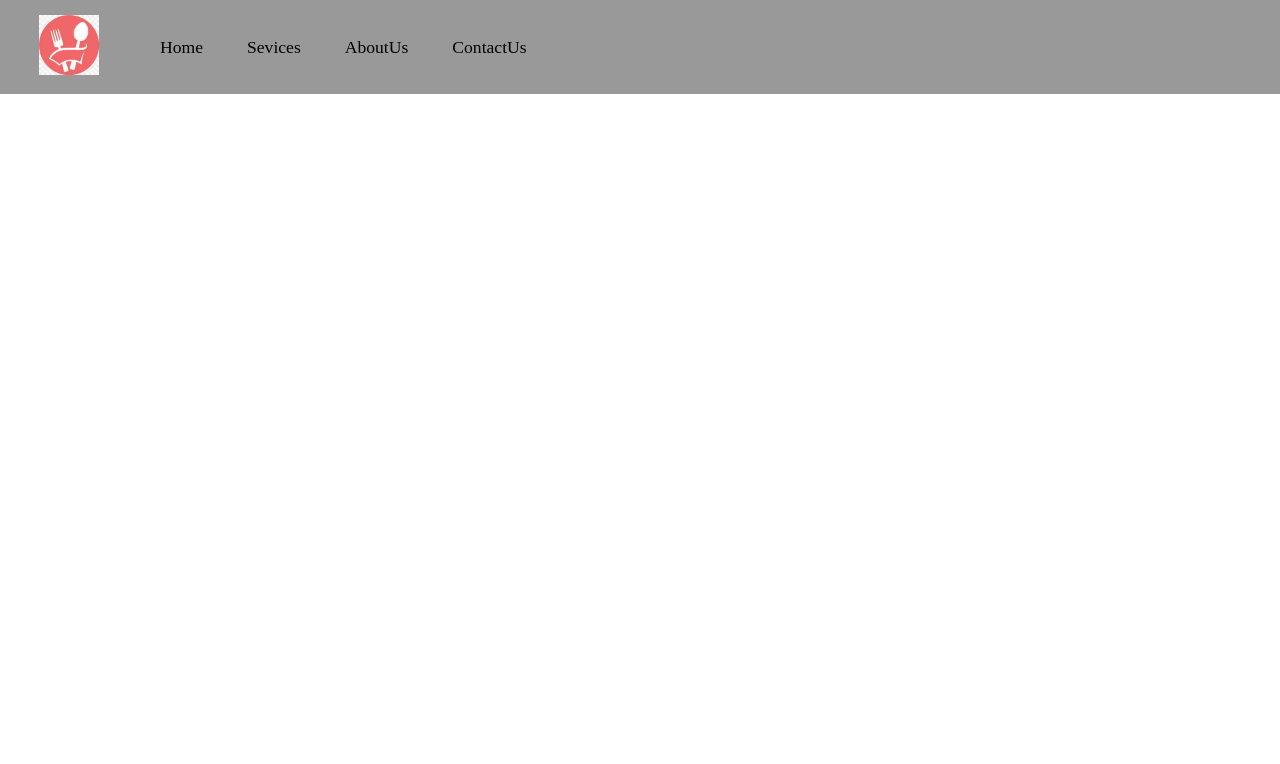
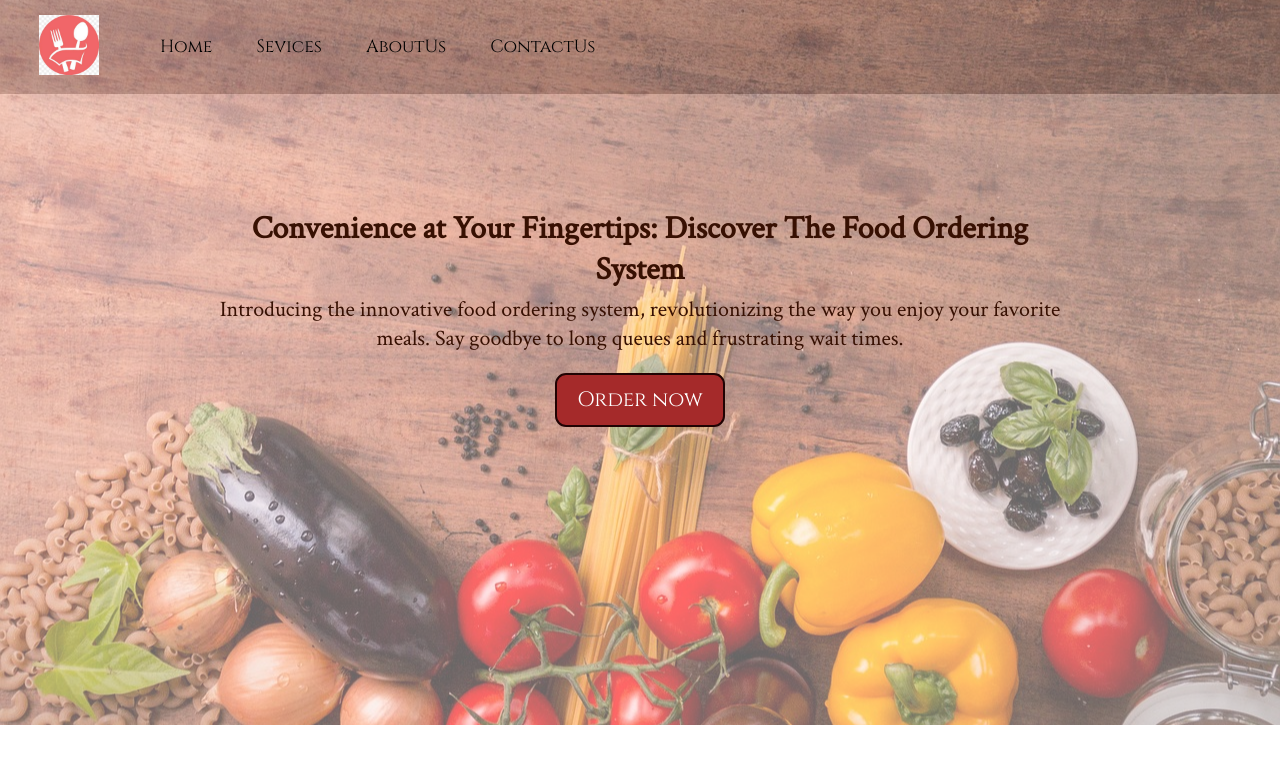
Before and after one commit to srushti-shete/FoodOrderingSystem, a plain HTML site: page index.html in a window 1280 px wide. Drawn offline with Linux system fonts and the light colour scheme.

Commit message:
Designed Home page of the Website

```diff
--- a/index.html
+++ b/index.html
@@ -6,6 +6,8 @@
     <meta name="viewport" content="width=device-width, initial-scale=1.0">
     <title>Food Ordering System</title>
     <link rel="stylesheet" href="style.css">
+    <link href="https://fonts.googleapis.com/css2?family=Cinzel&family=Cormorant+Garamond:wght@300;400&family=Crimson+Text&family=EB+Garamond&display=swap" rel="stylesheet">
+    <link href="https://fonts.googleapis.com/css2?family=Cinzel:wght@500&family=Cormorant+Garamond:wght@300;400&family=Crimson+Text&family=EB+Garamond&display=swap" rel="stylesheet">
 </head>
 <body>
     <nav id="navbar">
@@ -19,5 +21,11 @@
             <li class="item"><a href="#">ContactUs</a></li>
         </ul>
     </nav>
+
+    <section id="home">
+        <h1 class="h-primary">Convenience at Your Fingertips: Discover The Food Ordering System</h1>
+        <p>Introducing the innovative food ordering system, revolutionizing the way you enjoy your favorite meals. Say goodbye to long queues and frustrating wait times.</p>
+        <button class="btn">Order now</button>
+    </section>
 </body>
 </html>
--- a/style.css
+++ b/style.css
@@ -14,6 +14,15 @@
     display: flex;
     align-items: center;
 }
+#navbar::before{
+    content: "";
+    background-color: black;
+    position: absolute;
+    height: 100%;
+    width: 100%;
+    z-index: -1;
+    opacity: 0.4;
+}
 
 /* Navbar: Logo and Image */
 #logo{
@@ -27,19 +36,12 @@
 /* Navbar: List Styling */
 #navbar ul{
     display: flex;
+    font-family: 'Cinzel', serif;
 }
 #navbar{
     position: relative;
 }
-#navbar::before{
-    content: "";
-    background-color: black;
-    position: absolute;
-    height: 100%;
-    width: 100%;
-    z-index: -1;
-    opacity: 0.4;
-}
+
 #navbar ul li{
     /* color:white */
     list-style: none;
@@ -56,3 +58,54 @@
     background-color: black;
     color: white;
 }
+
+/* Home Section */
+#home{
+    display: flex;
+    flex-direction: column;
+    padding: 3px 200px;
+    height: 455px;
+    justify-content: center;
+    align-items: center;
+}
+#home::before{
+    content: "";
+    background:url('bg.jpg') no-repeat center center/cover;
+    position: absolute;
+    height: 100%;
+    width: 100%;
+    z-index: -1;
+    opacity: 0.60;
+}
+#home h1{
+    color: rgb(55, 16, 2);
+    text-align: center;
+    font-family: 'Crimson Text', serif;
+}
+#home p{
+    color: rgb(55, 16, 2);
+    text-align: center;
+    font-size: 22px;
+    font-family: 'Crimson Text', serif;
+}
+
+/* Utility Classes */
+.h-primary{
+    font-size: 2rem;
+    padding: 5px;
+}
+.btn{
+    padding: 11px 20px;
+    border: 2px solid rgb(33, 3, 3);
+    background-color: brown;
+    color: white;
+    margin: 20px;
+    border-radius: 11px;
+    font-size: 1.3rem;
+    font-family: 'Cinzel', serif;
+    cursor: pointer;
+}
+.btn:hover{
+    background-color: rgb(141, 127, 121);
+    color: black
+}
```
